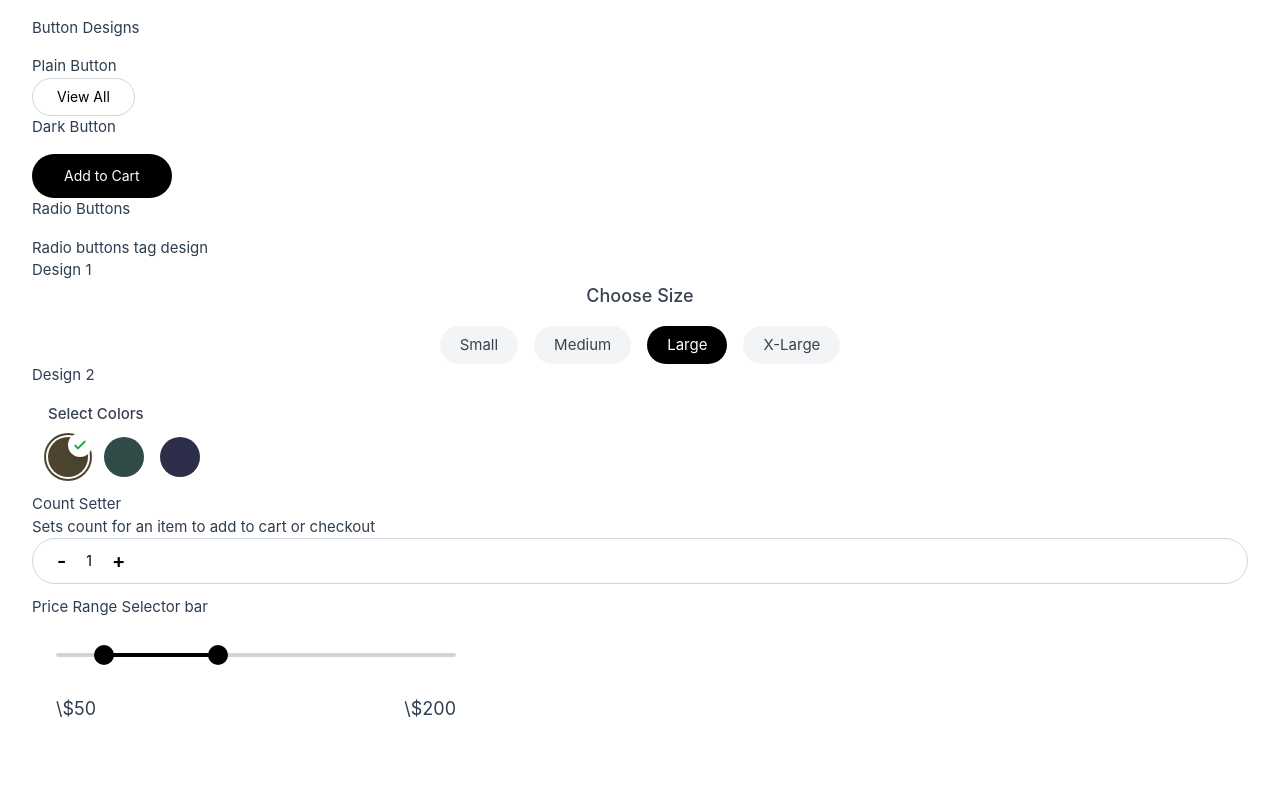
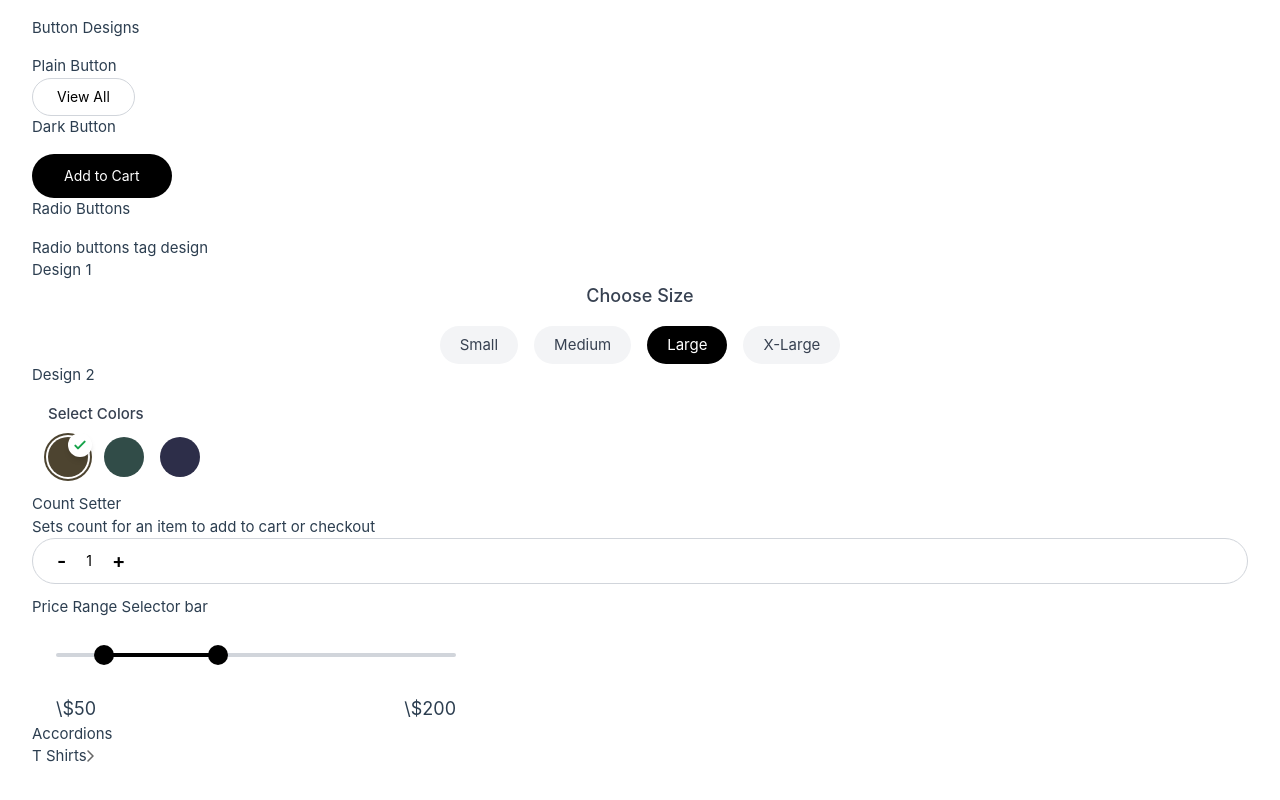
Before and after one commit to navctns/ecommerce-design-system-vue3-tailwind, a Vue app: page / in a window 1280 px wide. Shown: the part 1068-1868 px from the top of the page. Before the commit the page ends 1791 px from the top, so only its background shows below. Built offline with nearby package versions, Linux system fonts and the light colour scheme.

Commit message:
accordion design 1 added - needed design fixes

```diff
--- a/src/App.vue
+++ b/src/App.vue
@@ -13,6 +13,7 @@ import RadioButtonCircle from './components/forms/radio-button-group/RadioButton
 import CountSetter from "./components/buttons/CountSetter.vue";
 // import PriceRangeSelectorBar from './components/forms/price-range-selector/PriceRangeSelectorBar.vue';
 import PriceRangeSlider from './components/forms/price-range-selector/PriceRangeSlider.vue';
+import AccordionDesign1 from './components/accordion/AccordionDesign1.vue';
 </script>
 
 <template>
@@ -57,7 +58,18 @@ import PriceRangeSlider from './components/forms/price-range-selector/PriceRange
     <h5 class="my-3">Price Range Selector bar</h5>
     <!-- <price-range-selector-bar></price-range-selector-bar> -->
     <price-range-slider></price-range-slider>
+    <h5>Accordions</h5>
+    <div class="tab-slider flex overflow-x-auto pb-8 gap-6">
+    <accordion-design-1>
+      <ul>
+        <li>Nike</li>
+        <li>Addidas</li>
+        <li>My Designation</li>
+        <li>Bolerk</li>
+      </ul>
+    </accordion-design-1>
   </div>
+</div>
   <RouterView />
 </template>
 
--- /dev/null
+++ b/src/components/accordion/AccordionDesign1.vue
@@ -0,0 +1,23 @@
+!<template>
+  <div>
+    <div class="flex justify-between items-center">
+        <div>T Shirts</div>
+        <button @click="toggleContent"><img src="../../assets/images/chevron-right.svg" alt=""></button>
+    </div>
+    <div class="accordion-content" v-if="showContent">
+        <slot></slot>
+    </div>
+  </div>
+</template>
+
+<script setup>
+import {ref} from 'vue';
+const showContent = ref(false);
+function toggleContent() {
+  showContent.value = !showContent.value;
+}
+</script>
+
+<style>
+
+</style>
```
Also changed, not shown: src/assets/images/chevron-right.svg (added).
